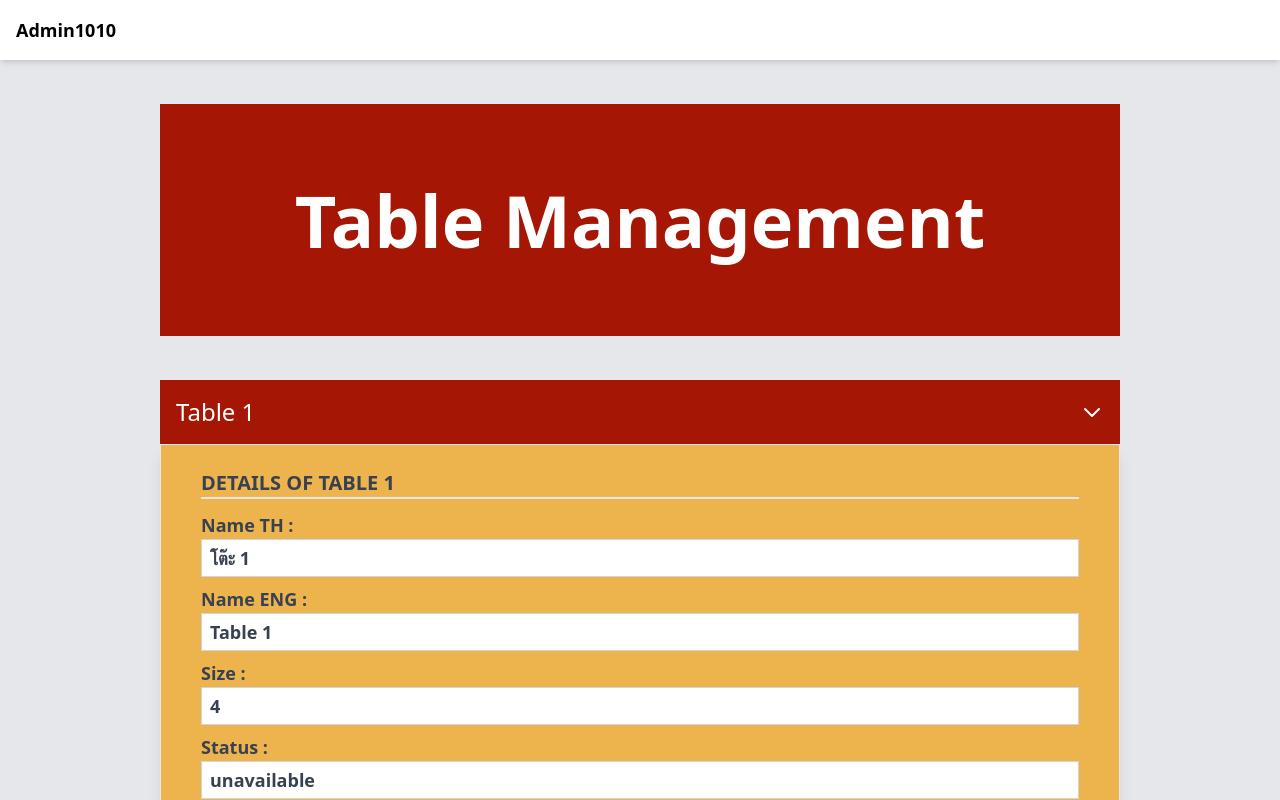
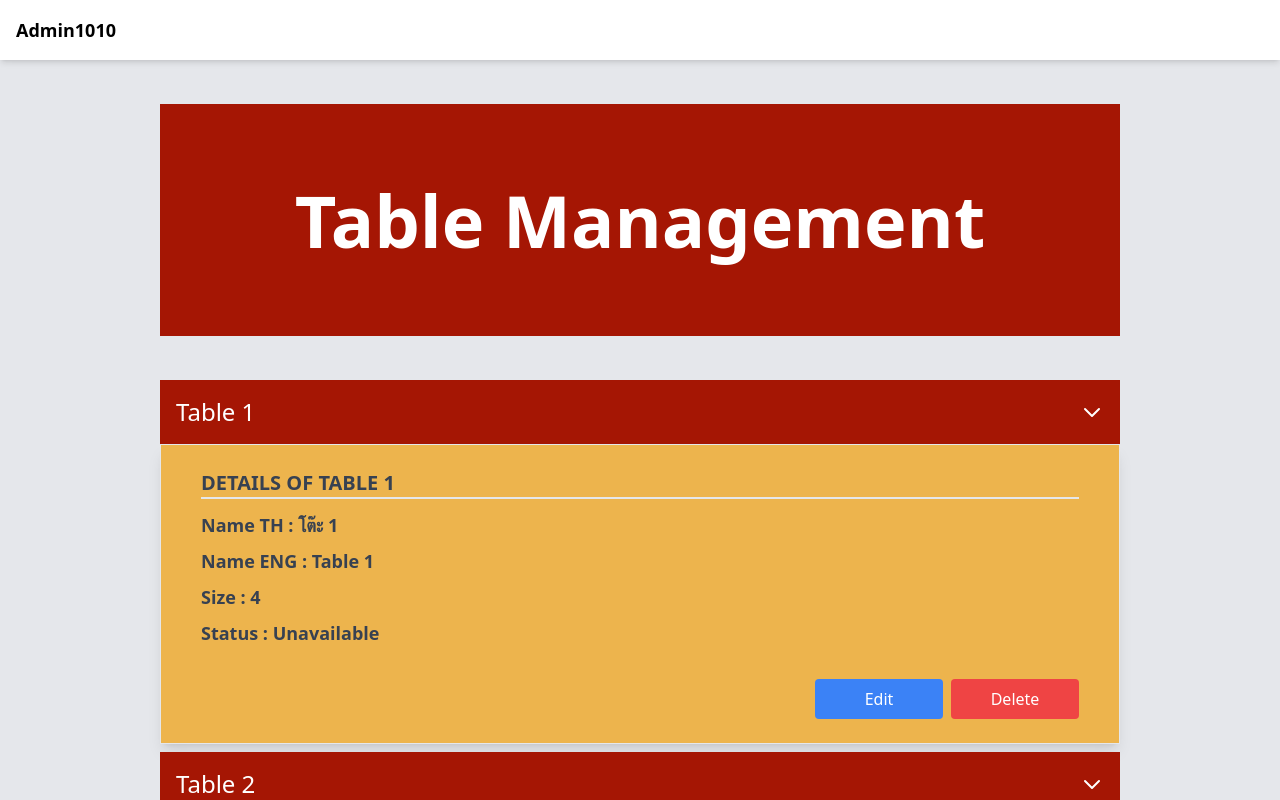
Before and after one commit to bestzige/PROJECT2-SEC-2-Mairuu, a Vue app: page /admin/table-manager in a window 1280 px wide. Both pictures are taken after a click on the button "Table 1". Shown: the top 800 px of the page. Built offline with nearby package versions, Linux system fonts and the light colour scheme; data requests are answered from the project's data file.

Commit message:
Edit Table

```diff
--- a/src/components/manager/ProductManager.js
+++ /dev/null
@@ -1,56 +0,0 @@
-import { fetch } from '../../utils/fetch'
-
-export const getItems = async (url) => {
-  try {
-    return await fetch(url)
-  } catch (error) {
-    console.error('Error:', error)
-  }
-}
-
-export const getItem = async (url, id) => {
-  try {
-    return await fetch(`${url}/${id}`)
-  } catch (error) {
-    console.error('Error:', error)
-  }
-}
-
-export const postItem = async (url, item) => {
-  try {
-    return await fetch(url, {
-      method: 'POST',
-      headers: {
-        'Content-Type': 'application/json'
-      },
-      body: JSON.stringify(item)
-    })
-  } catch (error) {
-    console.error('Error:', error)
-  }
-}
-
-export const putItem = async (url, id, item) => {
-  try {
-    return await fetch(`${url}/${id}`, {
-      method: 'PUT',
-      headers: {
-        'Content-Type': 'application/json'
-      },
-      body: JSON.stringify(item)
-    })
-  } catch (error) {
-    console.error('Error:', error)
-    return null
-  }
-}
-
-export const deleteItem = async (url, id) => {
-  try {
-    return await fetch(`${url}/${id}`, {
-      method: 'DELETE'
-    })
-  } catch (error) {
-    console.error('Error:', error)
-  }
-}
--- a/src/components/manager/TableDetail.vue
+++ b/src/components/manager/TableDetail.vue
@@ -1,5 +1,6 @@
 <script setup>
 import { ref, defineProps, defineEmits } from 'vue'
+import { putItem } from '../../utils/fetch'
 
 const props = defineProps({
   table: {
@@ -8,20 +9,37 @@ const props = defineProps({
   }
 })
 
+const isEditing = ref(false)
+const editedTable = ref({})
 const isDetailsOpen = ref(false)
 
-const toggleDetails = () => {
-  isDetailsOpen.value = !isDetailsOpen.value
+const toggleEditing = () => {
+  isEditing.value = !isEditing.value
 }
 
-const emit = defineEmits(['edit', 'delete'])
+const emit = defineEmits(['edit', 'save', 'delete'])
 
 const editItem = () => {
-  emit('edit', props.table)
+  editedTable.value = { ...props.table }
+  toggleEditing()
+}
+
+const saveItem = async () => {
+  try {
+    await putItem(`${import.meta.env.VITE_API_ENDPOINT}/tables`, editedTable.value)
+    emit('save', editedTable.value)
+    toggleEditing()
+  } catch (error) {
+    console.error('Error:', error)
+  }
 }
 
 const deleteItem = () => {
   emit('delete', props.table.id)
+}
+
+const toggleDetails = () => {
+  isDetailsOpen.value = !isDetailsOpen.value
 }
 </script>
 
@@ -54,7 +72,7 @@ const deleteItem = () => {
           </div>
         </div>
       </button>
-      <div v-if="isDetailsOpen" class="ml-auto mr-auto flex justify-center items-center">
+      <div v-show="isDetailsOpen" class="ml-auto mr-auto flex justify-center items-center">
         <div
           class="py-2 px-4 bg-theme-300 border border-gray-200 shadow-lg max-h-screen overflow-y-auto w-full"
         >
@@ -62,52 +80,72 @@ const deleteItem = () => {
             <div class="text-gray-700 block mb-3 text-xl font-bold capitalize border-b-2">
               DETAILS OF TABLE {{ table.id }}
             </div>
+            <div v-if="!isEditing">
               <div class="text-gray-700 block mb-2 text-lg font-bold capitalize">
-              <label for="name_th" class="flex">Name TH :</label>
+                Name TH : {{ table.name.th }}
+              </div>
+              <div class="text-gray-700 block mb-2 text-lg font-bold capitalize">
+                Name ENG : {{ table.name.en }}
+              </div>
+              <div class="text-gray-700 block mb-2 text-lg font-bold capitalize">
+                Size : {{ table.defaultSize }}
+              </div>
+              <div class="text-gray-700 block mb-2 text-lg font-bold capitalize">
+                Status : {{ table.status }}
+              </div>
+            </div>
+            <div v-else>
+              <div class="text-gray-700 block mb-2 text-lg font-bold capitalize">
+                <label for="name_th">Name TH :</label>
                 <input
-                :value="table.name.th"
+                  v-model="editedTable.name.th"
                   id="name_th"
                   type="text"
-                placeholder="Name (Thai)"
                   class="border border-gray-300 px-2 py-1 w-full text-lg"
                 />
               </div>
               <div class="text-gray-700 block mb-2 text-lg font-bold capitalize">
-              <label for="name_en" class="flex">Name ENG :</label>
+                <label for="name_en">Name ENG :</label>
                 <input
-                :value="table.name.en"
+                  v-model="editedTable.name.en"
                   id="name_en"
                   type="text"
-                placeholder="Name (English)"
                   class="border border-gray-300 px-2 py-1 w-full text-lg"
                 />
               </div>
               <div class="text-gray-700 block mb-2 text-lg font-bold capitalize">
-              <label for="size" class="flex">Size :</label>
+                <label for="size">Size :</label>
                 <input
-                :value="table.defaultSize"
+                  v-model="editedTable.defaultSize"
                   id="size"
                   type="text"
-                placeholder="Size"
                   class="border border-gray-300 px-2 py-1 w-full text-lg"
                 />
               </div>
               <div class="text-gray-700 block mb-2 text-lg font-bold capitalize">
-              <label for="status" class="flex">Status :</label>
+                <label for="status">Status :</label>
                 <input
-                :value="table.status"
+                  v-model="editedTable.status"
                   id="status"
                   type="text"
-                placeholder="Status"
                   class="border border-gray-300 px-2 py-1 w-full text-lg"
                 />
               </div>
+            </div>
             <div class="flex justify-end mt-8">
               <button
+                v-if="!isEditing"
                 @click="editItem"
                 class="bg-blue-500 text-white px-4 py-2 rounded hover:bg-blue-600 mr-2 w-32"
               >
                 Edit
+              </button>
+              <button
+                v-else
+                @click="saveItem"
+                class="bg-green-500 text-white px-4 py-2 rounded hover:bg-green-600 mr-2 w-32"
+              >
+                Save
               </button>
               <button
                 @click="deleteItem"
@@ -123,6 +161,4 @@ const deleteItem = () => {
   </div>
 </template>
 
-<style scoped>
-/* Add your scoped styles here */
-</style>
+<style scoped></style>
--- a/src/components/manager/TableManager.vue
+++ b/src/components/manager/TableManager.vue
@@ -1,7 +1,7 @@
 <script setup>
+import { ref, onMounted } from 'vue'
+import { getItems, postItem, putItem, deleteItem } from '../../utils/fetch'
 import TableDetail from './TableDetail.vue'
-import { ref, onMounted } from 'vue'
-import { getItems } from '../../utils/fetch'
 
 const tables = ref([])
 
@@ -9,13 +9,31 @@ onMounted(async () => {
   tables.value = await getItems(`${import.meta.env.VITE_API_ENDPOINT}/tables`)
 })
 
-// const editItemHandler = (table) => {
-//
-// }
+const editItemHandler = (table) => {
+  table.isEditing = true
+}
 
-// const deleteItemHandler = (id) => {
-//
-// }
+const saveItemHandler = async (table) => {
+  try {
+    if (table.id) {
+      await putItem(`${import.meta.env.VITE_API_ENDPOINT}/tables`, table.id, table) // ส่ง URL, ID และข้อมูลไปยัง putItem
+    } else {
+      await postItem(`${import.meta.env.VITE_API_ENDPOINT}/tables`, table)
+    }
+
+    tables.value = await getItems(`${import.meta.env.VITE_API_ENDPOINT}/tables`)
+  } catch (error) {
+    console.error('Error:', error)
+  }
+
+  table.isEditing = false
+}
+
+const deleteItemHandler = async (id) => {
+  await deleteItem(`${import.meta.env.VITE_API_ENDPOINT}/tables`, id) // ส่ง URL และ ID ไปยัง deleteItem
+
+  tables.value = await getItems(`${import.meta.env.VITE_API_ENDPOINT}/tables`)
+}
 </script>
 
 <template>
@@ -29,6 +47,7 @@ onMounted(async () => {
       <TableDetail
         :table="table"
         @edit="() => editItemHandler(table)"
+        @save="() => saveItemHandler(table)"
         @delete="() => deleteItemHandler(table.id)"
       />
     </div>
```
Also changed, not shown: data/db.json (line endings or trailing spaces). Lines whose indentation alone changed are shown as unchanged.
